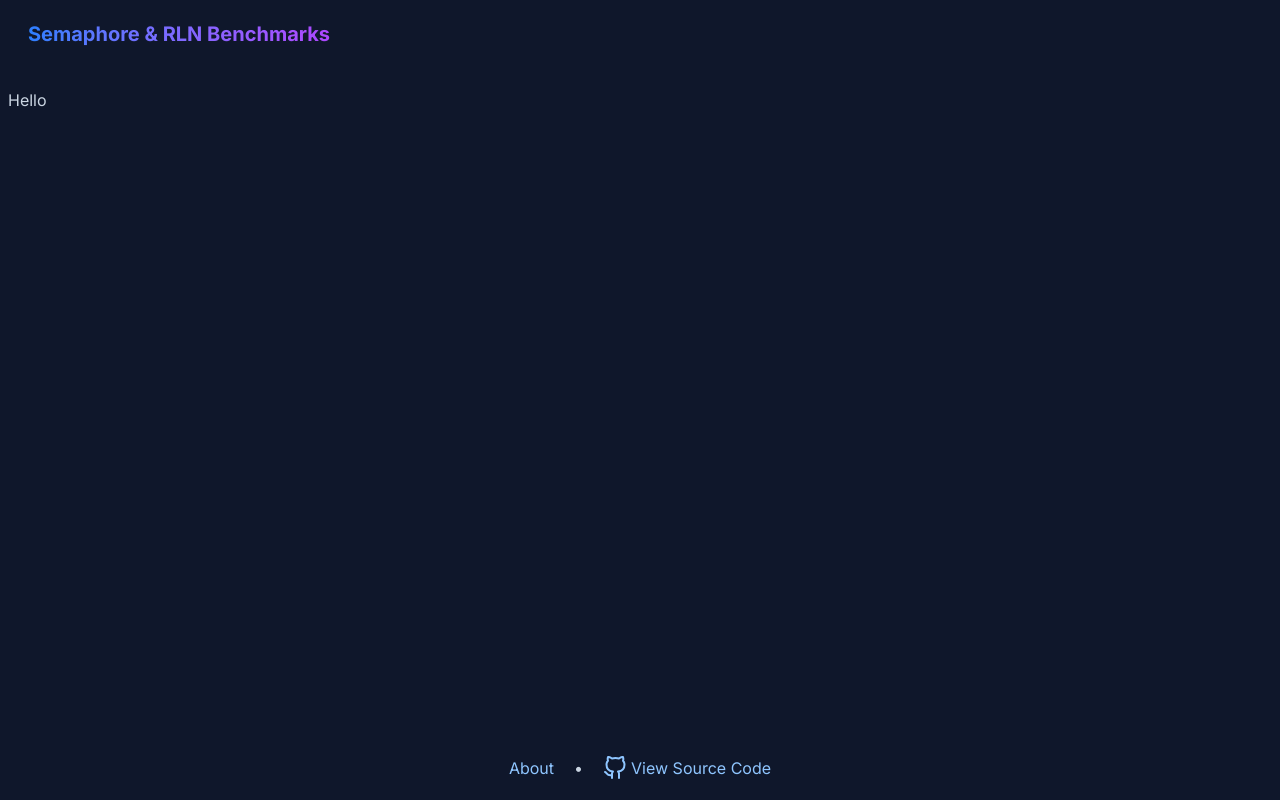
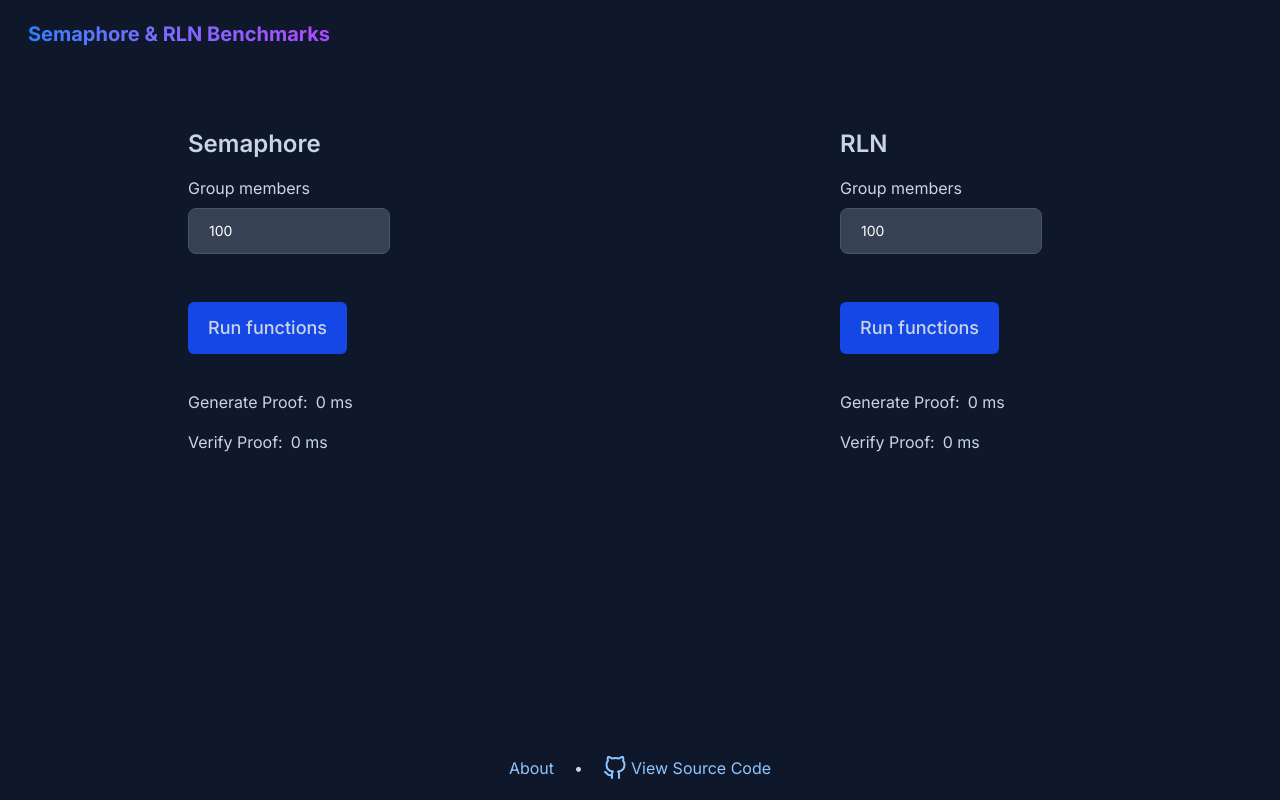
Before and after one commit to vplasencia/rln, a Next.js app in the folder browser/: page / in a window 1280 px wide. Built offline with nearby package versions, Linux system fonts and the light colour scheme.

Commit message:
feat: add generate and verify benchmarks browser

```diff
--- a/browser/package.json
+++ b/browser/package.json
@@ -11,6 +11,7 @@
     "prettier:write": "prettier -w ."
   },
   "dependencies": {
+    "@semaphore-protocol/core": "^4.9.2",
     "next": "15.2.4",
     "react": "^19.0.0",
     "react-dom": "^19.0.0"
--- a/browser/src/app/page.tsx
+++ b/browser/src/app/page.tsx
@@ -1,7 +1,131 @@
+"use client"
+import {
+  Identity,
+  Group,
+  generateProof as generateProofSemaphore,
+  verifyProof as verifyProofSemaphore,
+} from "@semaphore-protocol/core"
+import { run } from "@/utils/run"
+import { generateMembers } from "@/utils/generate-members"
+import { useState } from "react"
+import generateProof from "../../../proof/src/generate-proof"
+import verifyProof from "../../../proof/src/verify-proof"
+
 export default function Home() {
+  const [semaphoreGroupMembers, setSemaphoreGroupMembers] =
+    useState<number>(100)
+  const [rlnGroupMembers, setrlnGroupMembers] = useState<number>(100)
+  const [semaphoreTimes, setSemaphoreTimes] = useState<number[]>([])
+  const [rlnTimes, setRlnTimes] = useState<number[]>([])
+
+  const runSemaphoreFunctions = async () => {
+    const timeValues = []
+
+    const members = generateMembers(semaphoreGroupMembers)
+    const group = new Group(members)
+    const index = Math.floor(members.length / 2)
+    const member = new Identity(index.toString())
+    const [proof, time0] = await run(async () => generateProofSemaphore(member, group, 1, 1))
+    console.log("time0", time0)
+    timeValues.push(Number(time0.toFixed(3)))
+    const [, time1] = await run(async () => verifyProofSemaphore(proof))
+    console.log("time1", time1)
+    timeValues.push(Number(time1.toFixed(3)))
+    setSemaphoreTimes(timeValues)
+  }
+
+  const runRLNFunctions = async () => {
+    const timeValues = []
+
+    const members = generateMembers(rlnGroupMembers)
+    const group = new Group(members)
+    const index = Math.floor(members.length / 2)
+    const member = new Identity(index.toString())
+    const leafIndex = group.indexOf(member.commitment)
+    const merkleProof = group.generateMerkleProof(leafIndex)
+    const merkleProofLength = merkleProof.siblings.length
+    const merkleTreeDepth = merkleProofLength !== 0 ? merkleProofLength : 1
+
+    const [proof, time0] = await run(async () => generateProof(member, group, 1, 1, 0, 10, undefined, {
+      zkey: `../rln-zk-artifacts/rln-${merkleTreeDepth}.zkey`,
+      wasm: `../rln-zk-artifacts/rln-${merkleTreeDepth}.wasm`
+    }))
+
+    timeValues.push(Number(time0.toFixed(3)))
+    const [, time1] = await run(async () => verifyProof(proof))
+    timeValues.push(Number(time1.toFixed(3)))
+
+    setRlnTimes(timeValues)
+  }
+
   return (
     <div>
-      <div>Hello</div>
+      <div className="flex flex-wrap justify-around items-center mt-10 gap-10">
+        <div className="flex flex-col gap-4">
+          <div className="text-2xl font-semibold">Semaphore</div>
+          <div>
+            <div className="mb-2">Group members</div>
+            <input
+              type="number"
+              id="semaphore-input"
+              defaultValue={100}
+              onChange={(e) => setSemaphoreGroupMembers(Number(e.target.value))}
+              aria-describedby="helper-text-explanation"
+              className="mb-2 border text-sm rounded-lg block w-4/5 py-3 px-5 bg-gray-700 border-gray-600 placeholder-gray-400 text-white focus:ring-blue-500 focus:border-blue-500"
+              placeholder="100"
+              required
+            />
+            <button
+              onClick={runSemaphoreFunctions}
+              className="mt-10 cursor-pointer transition-colors duration-150 py-3 px-5 text-lg font-medium rounded-md bg-blue-700 hover:bg-blue-800"
+            >
+              Run functions
+            </button>
+          </div>
+          <div className="flex flex-col gap-4 mt-5">
+            <div className="flex gap-2">
+              <div>Generate Proof:</div>
+              <div> {semaphoreTimes[0]? semaphoreTimes[0]:0} ms</div>
+            </div>
+            <div className="flex gap-2">
+              <div>Verify Proof:</div>
+              <div>{semaphoreTimes[1]? semaphoreTimes[1]:0} ms</div>
+            </div>
+          </div>
+        </div>
+        <div className="flex flex-col gap-4">
+          <div className="text-2xl font-semibold">RLN</div>
+          <div>
+            <div className="mb-2">Group members</div>
+            <input
+              type="number"
+              id="rln-input"
+              defaultValue={100}
+              onChange={(e) => setrlnGroupMembers(Number(e.target.value))}
+              aria-describedby="helper-text-explanation"
+              className="mb-2 border text-sm rounded-lg block w-4/5 py-3 px-5 bg-gray-700 border-gray-600 placeholder-gray-400 text-white focus:ring-blue-500 focus:border-blue-500"
+              placeholder="100"
+              required
+            />
+            <button
+              onClick={runRLNFunctions}
+              className="mt-10 cursor-pointer transition-colors duration-150 py-3 px-5 text-lg font-medium rounded-md bg-blue-700 hover:bg-blue-800"
+            >
+              Run functions
+            </button>
+          </div>
+          <div className="flex flex-col gap-4 mt-5">
+            <div className="flex gap-2">
+              <div>Generate Proof:</div>
+              <div>{rlnTimes[0]? rlnTimes[0]:0} ms</div>
+            </div>
+            <div className="flex gap-2">
+              <div>Verify Proof:</div>
+              <div>{rlnTimes[1]? rlnTimes[1]:0} ms</div>
+            </div>
+          </div>
+        </div>
+      </div>
     </div>
-  );
+  )
 }
--- /dev/null
+++ b/browser/src/utils/generate-members.ts
@@ -0,0 +1,7 @@
+import { Identity } from "@semaphore-protocol/core"
+
+export function generateMembers(size: number): bigint[] {
+  return Array.from({ length: size }, (_, i) => new Identity(i.toString())).map(
+    ({ commitment }) => commitment
+  )
+}
--- /dev/null
+++ b/browser/src/utils/run.ts
@@ -0,0 +1,9 @@
+export async function run<T>(callback: () => T | Promise<T>): Promise<[T, number]> {
+    const t0 = performance.now()
+
+    const result = await callback()
+
+    const t1 = performance.now()
+
+    return [result, t1 - t0]
+}
```
Also changed, not shown: 1 other file (tests, documents, lock files or other folders).
